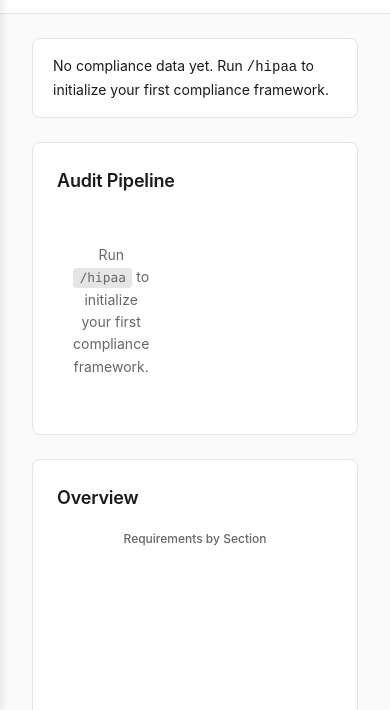
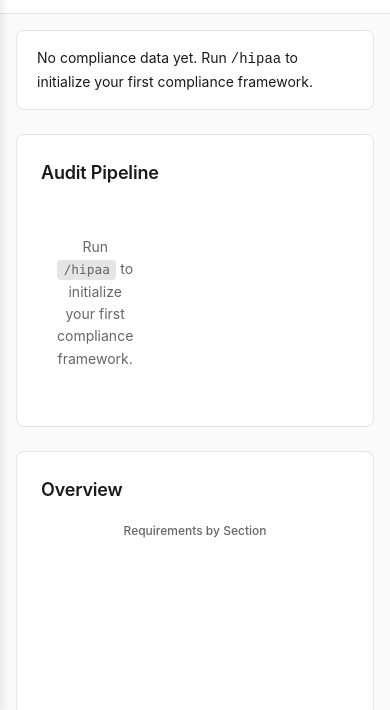
Before and after one commit to aanishs/em-dash, a website: page dashboard/index.html in a window 390 px wide. Shown: the part 134-844 px from the top of the page. Drawn offline with nearby package versions, Linux system fonts and the light colour scheme; no server answers.

Commit message:
style(design): FINDING-003 — improve mobile responsive behavior
- Added overflow-x: hidden on mobile body to prevent horizontal scroll
- Reduced mobile main padding from 1.5rem 2rem to 1rem
- Changed section overflow from hidden to overflow-x: auto for table scroll

Co-Authored-By: Claude Opus 4.6 (1M context) <noreply@anthropic.com>

```diff
--- a/dashboard/style.css
+++ b/dashboard/style.css
@@ -235,7 +235,8 @@ main .page.active { display: flex; flex-direction: column; gap: 1.5rem; }
   #sidebar.open { transform: translateX(0); }
   .sidebar-toggle { display: block; }
   #content { margin-left: 0; }
-  main { max-width: 100%; }
+  main { max-width: 100%; padding: 1rem; }
+  body { overflow-x: hidden; }
 
   .sidebar-backdrop {
     display: none;
@@ -370,7 +371,7 @@ header {
   border: 1px solid var(--border);
   border-radius: var(--radius);
   padding: 1.5rem;
-  overflow: hidden;
+  overflow-x: auto;
   min-width: 0;
 }
 
```
